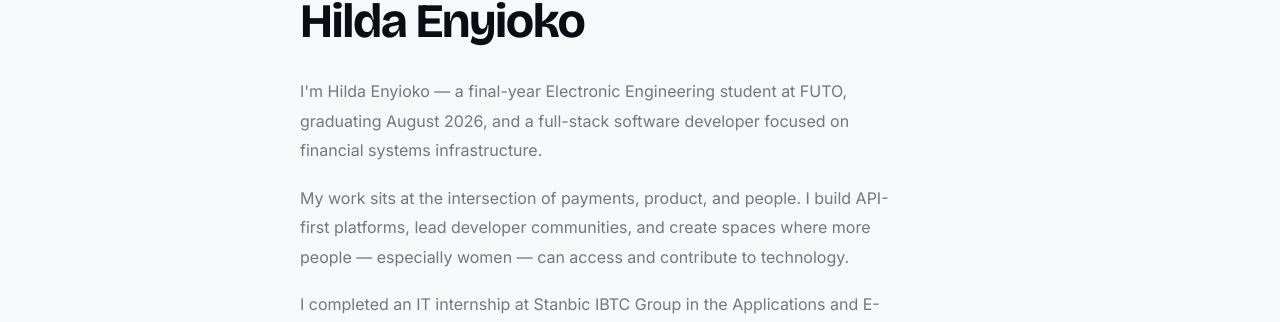
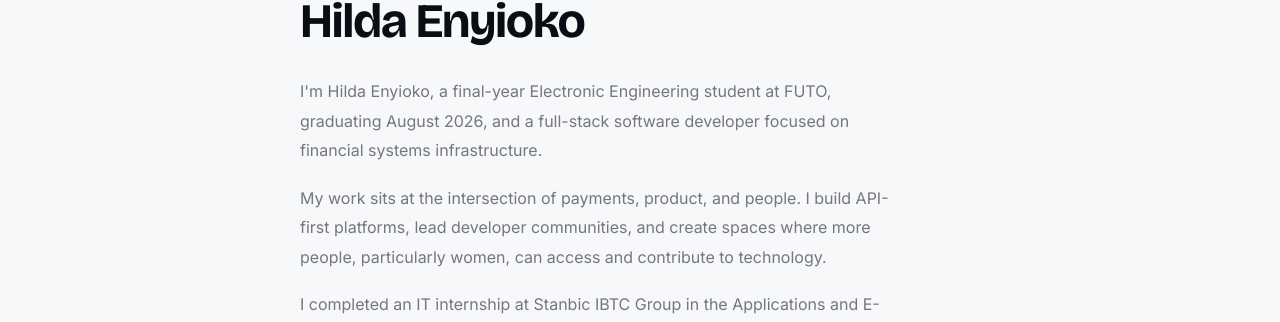
Before and after one commit to Hilda-Enyioko/Hilda-Enyioko-Portfolio, a React (Vite) app: page /about in a window 1280 px wide. Shown: the part 195-517 px from the top of the page. Built offline with nearby package versions, Linux system fonts and the light colour scheme.

Commit message:
chore: edit about paragraph

```diff
--- a/src/pages/About.jsx
+++ b/src/pages/About.jsx
@@ -29,14 +29,14 @@ export default function About() {
             Hilda Enyioko
           </h1>
           <p className={styles.body}>
-            I'm Hilda Enyioko — a final-year Electronic Engineering student at FUTO,
+            I'm Hilda Enyioko, a final-year Electronic Engineering student at FUTO,
             graduating August 2026, and a full-stack software developer focused on
             financial systems infrastructure.
           </p>
           <p className={styles.body}>
             My work sits at the intersection of payments, product, and people. I build
             API-first platforms, lead developer communities, and create spaces where
-            more people — especially women — can access and contribute to technology.
+            more people, particularly women, can access and contribute to technology.
           </p>
           <p className={styles.body}>
             I completed an IT internship at Stanbic IBTC Group in the Applications
```
